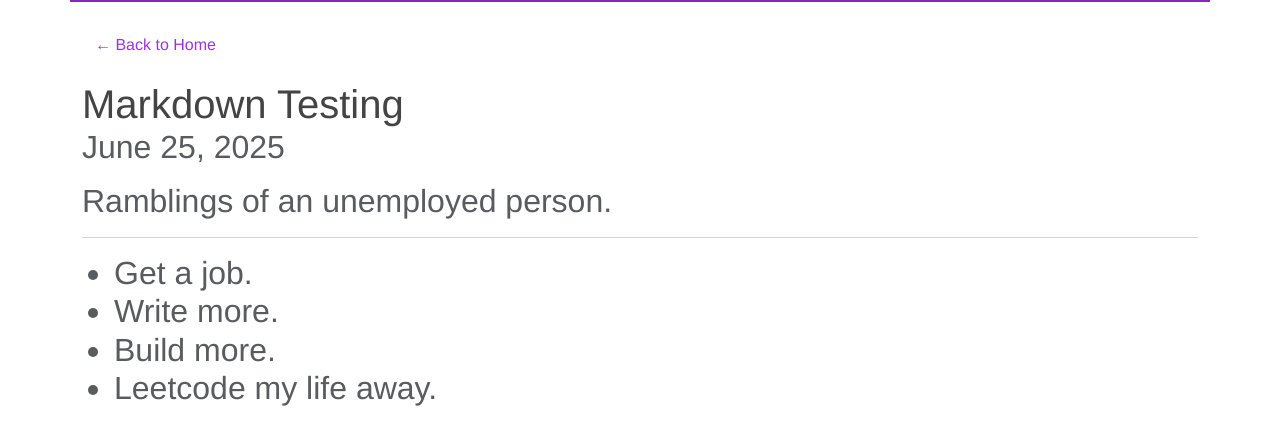
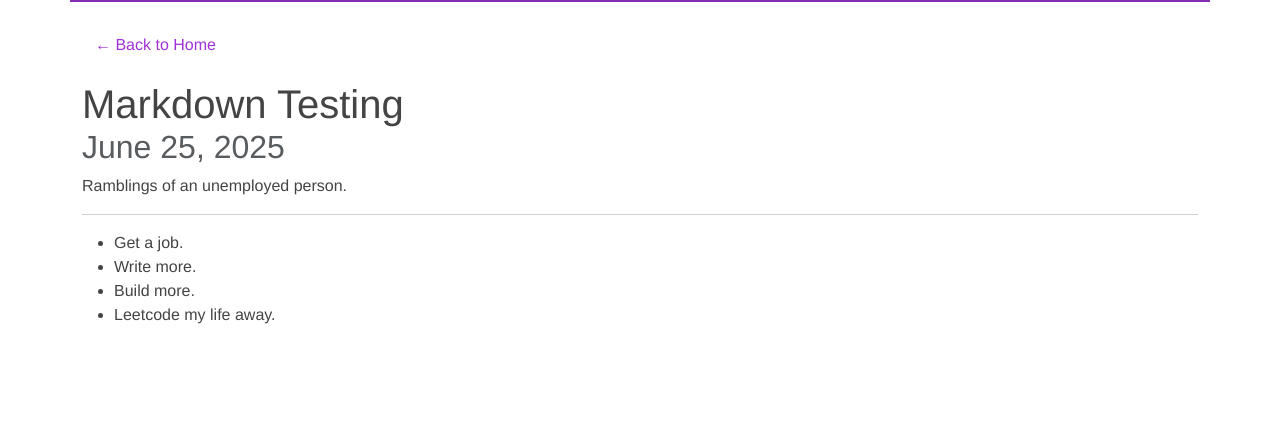
Before and after one commit to andrewanan/andrewanan.github.io, a Jekyll site: the page built from _posts/2025-06-25-md-test.md, in a window 1280 px wide. Shown: the top 445 px of the page. Built offline with Jekyll 4.4.1, drawn with Linux system fonts in a browser that asks for light colours.

Commit message:
fix: typo fix

```diff
--- a/_layouts/post.html
+++ b/_layouts/post.html
@@ -13,7 +13,7 @@
   <a href="/" class="btn btn-link mb-3">← Back to Home</a>
 
   <h1 class="mb-0">{{ page.title }}</h1>
-  <h2 class="text-muted">{{ page.date | date: "%B %-d, %Y" }}</p>
+  <h2 class="text-muted">{{ page.date | date: "%B %-d, %Y" }}</h2>
 
   {{ content }}
 
```
